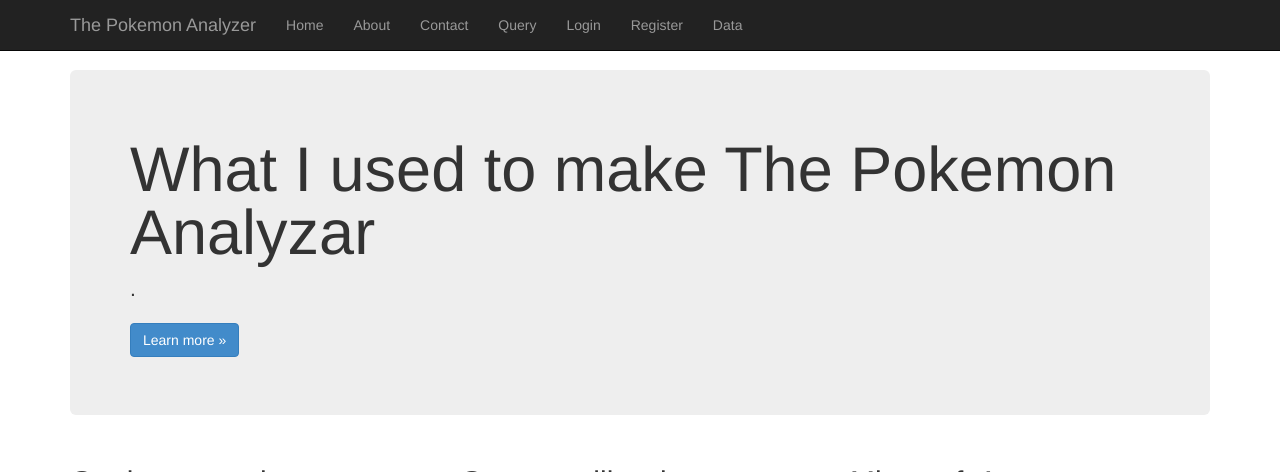
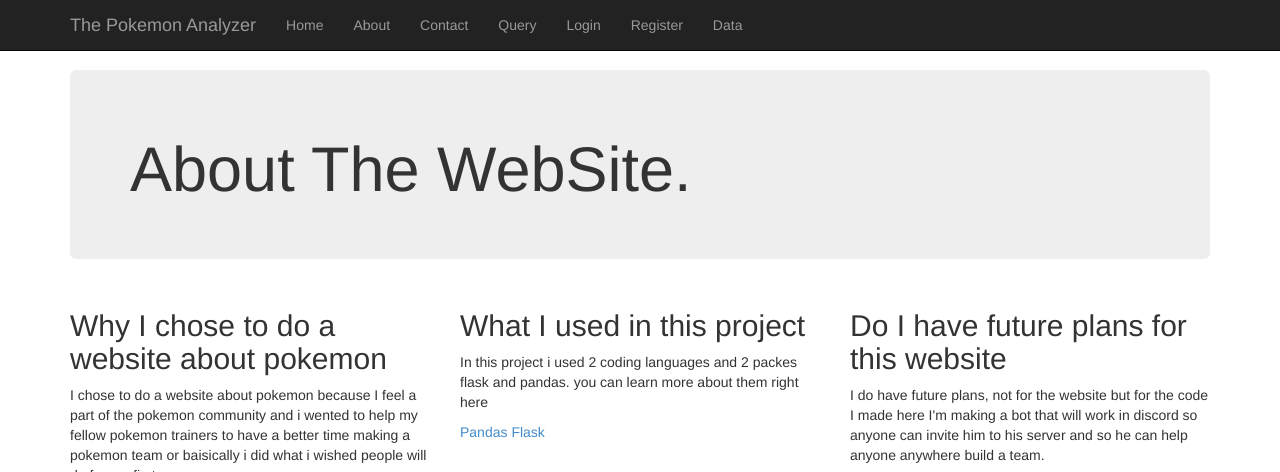
Before and after one commit to toonton/DemoFormProject4, a Flask app: page /About in a window 1280 px wide. Shown: the top 472 px of the page. Run offline with Flask 2, Linux system fonts and the light colour scheme; some libraries are stand-ins or nearby versions.

Commit message:
Final Project matan monblat

```diff
--- a/DemoFormProject/templates/About.html
+++ b/DemoFormProject/templates/About.html
@@ -3,30 +3,32 @@
 {% block content %}
 
 <div class="jumbotron">
-    <h1>What I used to make The Pokemon Analyzar </h1>
-    <p class="lead">.</p>
-    <p><a href="http://flask.pocoo.org/" class="btn btn-primary btn-large">Learn more &raquo;</a></p>
+    <h1>About The WebSite. </h1>
+
 </div>
 
 <div class="row">
     <div class="col-md-4">
-        <h2>Getting started</h2>
+        <h2>Why I chose to do a website about pokemon</h2>
         <p>
-            Flask gives you a powerful, patterns-based way to build dynamic websites that
-            enables a clean separation of concerns and gives you full control over markup
-            for enjoyable, agile development.
+            I chose to do a website about pokemon because I feel a part of the pokemon community and i wented to help my fellow pokemon trainers to have a better time making a pokemon team or baisically i did what i wished people will do for me first.
         </p>
-        <p><a class="btn btn-default" href="http://flask.pocoo.org/docs/">Learn more &raquo;</a></p>
+
     </div>
     <div class="col-md-4">
-        <h2>Get more libraries</h2>
-        <p>The Python Package Index is a repository of software for the Python programming language.</p>
-        <p><a class="btn btn-default" href="https://pypi.python.org/pypi">Learn more &raquo;</a></p>
+        <h2>What I used in this project</h2>
+        <p>
+            In this project i used 2 coding languages and 2 packes flask and pandas.
+            you can learn more about them right here
+        </p>
+        <a href="https://pandas.pydata.org/">Pandas</a>
+        <a href="https://pypi.org/project/Flask/">Flask</a>
+        <p></p>
     </div>
     <div class="col-md-4">
-        <h2>Microsoft Azure</h2>
-        <p>You can easily publish to Microsoft Azure using Visual Studio. Find out how you can host your application using a free trial today.</p>
-        <p><a class="btn btn-default" href="http://azure.microsoft.com">Learn more &raquo;</a></p>
+        <h2>Do I have future plans for this website</h2>
+        <p>I do have future plans, not for the website but for the code I made here I'm making a bot that will work in discord so anyone can invite him to his server and so he can help anyone anywhere build a team.</p>
+        <img src="https://cdn.discordapp.com/attachments/346363154529386506/710613350345736281/unknown.png" style="width:350px;height:150px;" />
     </div>
 </div>
 
--- a/DemoFormProject/templates/Data.html
+++ b/DemoFormProject/templates/Data.html
@@ -22,7 +22,7 @@
         </table>
 
 
-        <p>In this page you can see the databases that I will be using in this project about global warming and energy use and how its connected</p>
+        <p>In this page you can see the databases that I will be using in this project Pokemon!</p>
         <button data-target="#collapse" data-toggle="collapse" class="btn btn-default">Dataset</button>
 
         <div id="collapse" class="collapse">
--- a/DemoFormProject/templates/layout.html
+++ b/DemoFormProject/templates/layout.html
@@ -29,9 +29,6 @@
                     <li><a href="{{ url_for('Login') }}">Login</a></li>
                     <li><a href="{{ url_for('Register') }}">Register</a></li>
                     <li><a href="{{ url_for('Data') }}">Data</a></li>
-
-
-
                 </ul>
             </div>
         </div>
--- a/DemoFormProject/views.py
+++ b/DemoFormProject/views.py
@@ -116,7 +116,7 @@
     Pokemon_choise = list(set(df['Name']))
     m = list(zip(Pokemon_choise , Pokemon_choise))#making a list for so the user can choose pokemons from there
 
-    stats = ['HP', 'Sp. Atk','Attack', 'Defense' , 'Sp. Def' , 'Speed']#making a list for the stat so the user can choose
+    stats = ['HP', 'Sp. Atk','Attack', 'Defense' , 'Sp. Def' , 'Speed', 'Total']#making a list for the stat so the user can choose
     m1 = list(zip(stats, stats))
 
 
```
Also changed, not shown: DemoFormProject/templates/Dataone.html (+10 -1 lines), DemoFormProject/templates/contact.html (+8 -15 lines).
